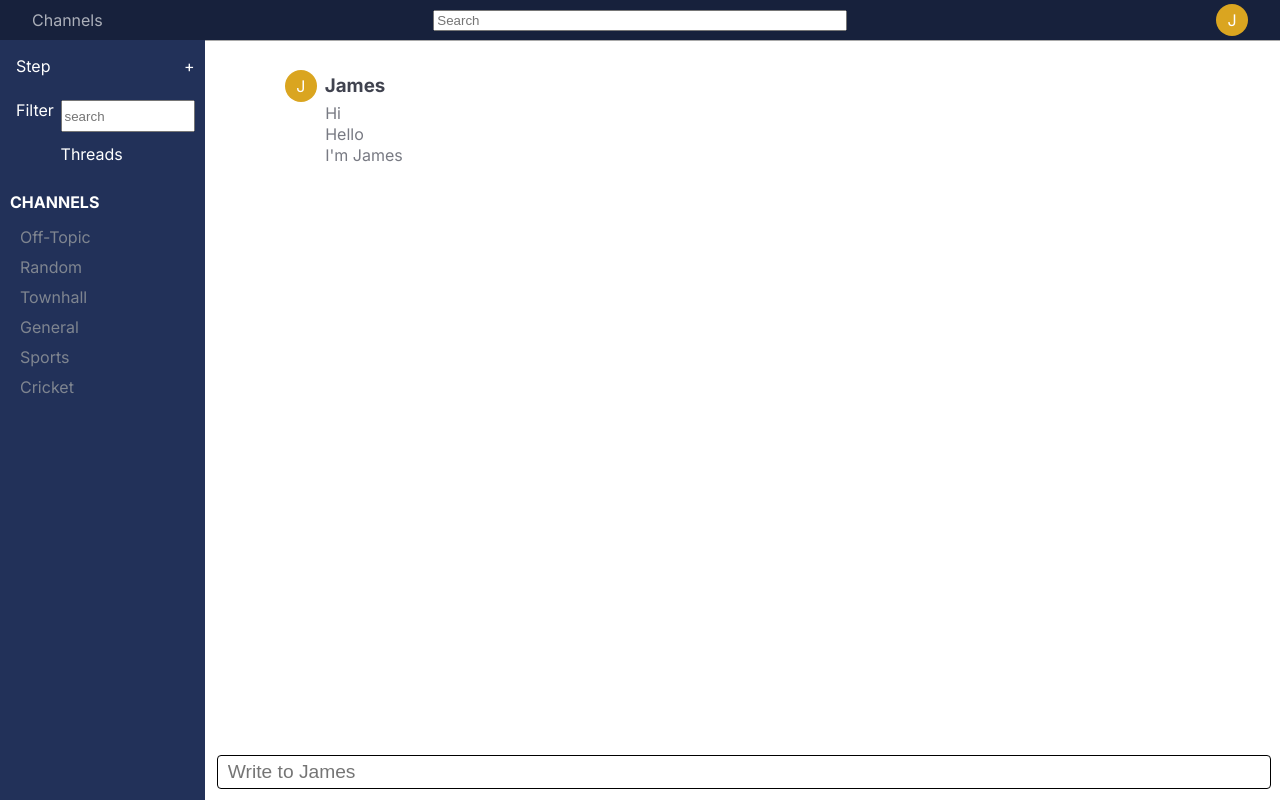
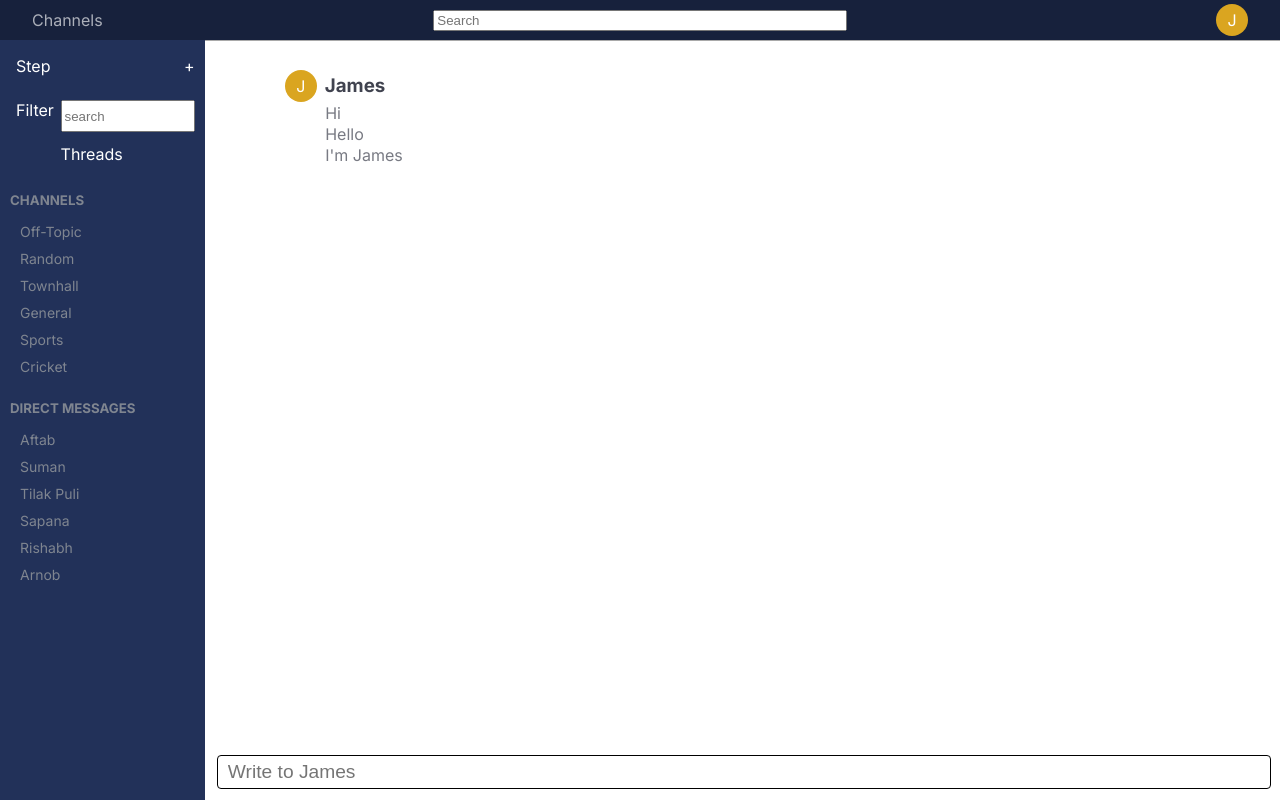
Before and after one commit to sharma-bhawna/matterleast, a Next.js app: page /matterleast in a window 1280 px wide. Built offline with nearby package versions, Linux system fonts and the light colour scheme.

Commit message:
Introduces dms

```diff
--- a/src/app/matterleast/Sidebar.css
+++ b/src/app/matterleast/Sidebar.css
@@ -31,23 +31,22 @@
   grid-column-end: 5;
 }
 
-.channels h4 {
+.nav {
+  display: flex;
+  flex-direction: column;
+  gap: 20px;
+}
+
+.channels h5 {
   padding-left: 10px;
   margin: 0;
+  color: rgb(127, 133, 144);
 }
 
 .channels div {
   margin-top: 10px;
 }
 
-.channels div p {
-  color: rgb(127, 133, 144);
-  padding-left: 20px;
-  margin: 0;
-  padding: 5px 20px;
-  cursor: pointer;
-}
-
 .channels div p:hover {
   background-color: rgb(51, 65, 102);
 }
--- a/src/app/matterleast/Sidebar.tsx
+++ b/src/app/matterleast/Sidebar.tsx
@@ -1,32 +1,46 @@
 import "./Sidebar.css";
+import styled from "styled-components";
 
 type SidebarProps = {
   workspace: string;
 };
 
 interface ChannelsProps {
+  title: string;
   channels: string[];
+}
+
+const Channels = (channelsProps: ChannelsProps) => {
+  return (
+    <section className="channels">
+      <h5>{channelsProps.title}</h5>
+      <div>
+        {...channelsProps.channels.map((channel) => {
+          return <ChannelName key={channel}>{channel}</ChannelName>;
+        })}
+      </div>
+    </section>
+  );
 };
 
-const Channels = (channelsProps: ChannelsProps) => {
-  return <section className="channels">
-    <h4>CHANNELS</h4>
-    <div>
-      {...channelsProps.channels.map(channel => {
-        return <p key={channel} className="channel-name">{channel}</p>;
-      })}
-    </div>
-  </section>
-}
+const ChannelName = styled.p`
+  font-size: 14px;
+  color: rgb(127, 133, 144);
+  margin: 0;
+  padding: 5px 20px;
+  cursor: pointer;
+`;
 
 const channels = [
-  'Off-Topic',
-  'Random',
-  'Townhall',
-  'General',
-  'Sports',
-  'Cricket',
+  "Off-Topic",
+  "Random",
+  "Townhall",
+  "General",
+  "Sports",
+  "Cricket",
 ];
+
+const dms = ["Aftab", "Suman", "Tilak Puli", "Sapana", "Rishabh", "Arnob"];
 
 const Sidebar = ({ workspace }: SidebarProps) => (
   <aside className="sidebar">
@@ -37,8 +51,9 @@ const Sidebar = ({ workspace }: SidebarProps) => (
       <input placeholder={"search"} className="search" />
       <span className="threads">Threads</span>
     </div>
-    <nav>
-      <Channels channels={channels} />
+    <nav className="nav">
+      <Channels title="CHANNELS" channels={channels} />
+      <Channels title="DIRECT MESSAGES" channels={dms} />
     </nav>
   </aside>
 );
```
